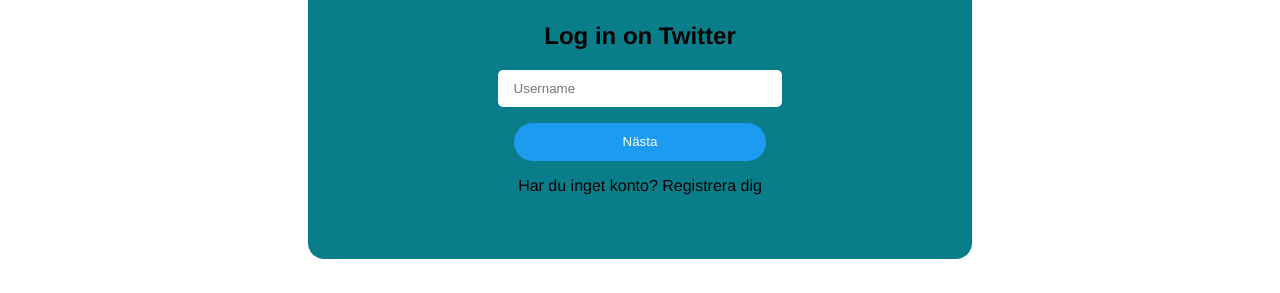
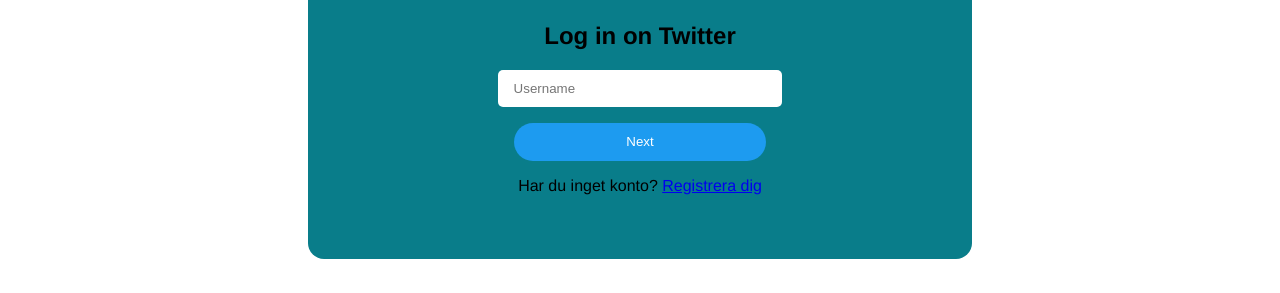
Before and after one commit to s-fadel/twitter-project, a React (Create React App) app: page / in a window 1280 px wide. Both pictures are taken after a click on the button "Log in". Shown: the part 136-429 px from the top of the page. Built offline with nearby package versions, Linux system fonts and the light colour scheme; a web font is replaced by a local one.

Commit message:
Function for onClick in input field

```diff
--- a/src/Home.js
+++ b/src/Home.js
@@ -3,6 +3,8 @@
 const Homepage = ({}) => {
   const [showLogin, setShowLogin] = useState(false);
   const [username, setUsername] = useState("");
+  const [password, setPassword] = useState("");
+  const [isNextClicked, setIsNextClicked] = useState(false);
 
   const handleLoginClick = () => {
     setShowLogin(true);
@@ -10,13 +12,26 @@
 
   const handleLoginClose = () => {
     setShowLogin(false);
+    setIsNextClicked(false);
+    setUsername("");
+    setPassword("");
   };
 
   const handleUsernameChange = (event) => {
     setUsername(event.target.value);
   };
 
-  const handleNextClick = () => {};
+  const handlePasswordChange = (event) => {
+    setPassword(event.target.value);
+  };
+
+  const handleNextClick = () => {
+    setIsNextClicked(true);
+  };
+
+  const handleLoginSubmit = () => {
+    handleLoginClose();
+  };
 
   return (
     <div className="page-wrapper">
@@ -40,9 +55,23 @@
                 value={username}
                 onChange={handleUsernameChange}
               />
-              {/* Nästa-knappen */}
-              <button onClick={handleNextClick}>Nästa</button>
-              <p>Har du inget konto? Registrera dig</p>
+              {!isNextClicked && (
+                <button onClick={handleNextClick}>Next</button>
+              )}
+              {isNextClicked && (
+                <>
+                  <input
+                    placeholder="Lösenord"
+                    type="password"
+                    id="password"
+                    name="password"
+                    value={password}
+                    onChange={handlePasswordChange}
+                  />
+                  <button onClick={handleLoginSubmit}>Log in</button>
+                </>
+              )}
+              <p>Har du inget konto? <a className="link" href="#">Registrera dig</a></p>
             </div>
           </div>
         </div>
```
